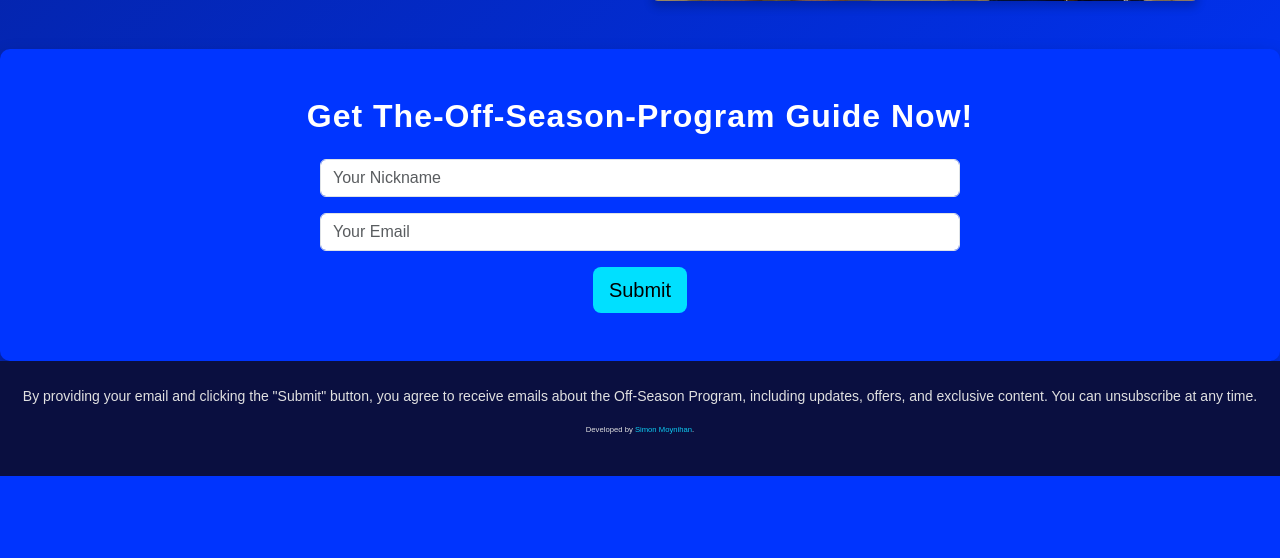
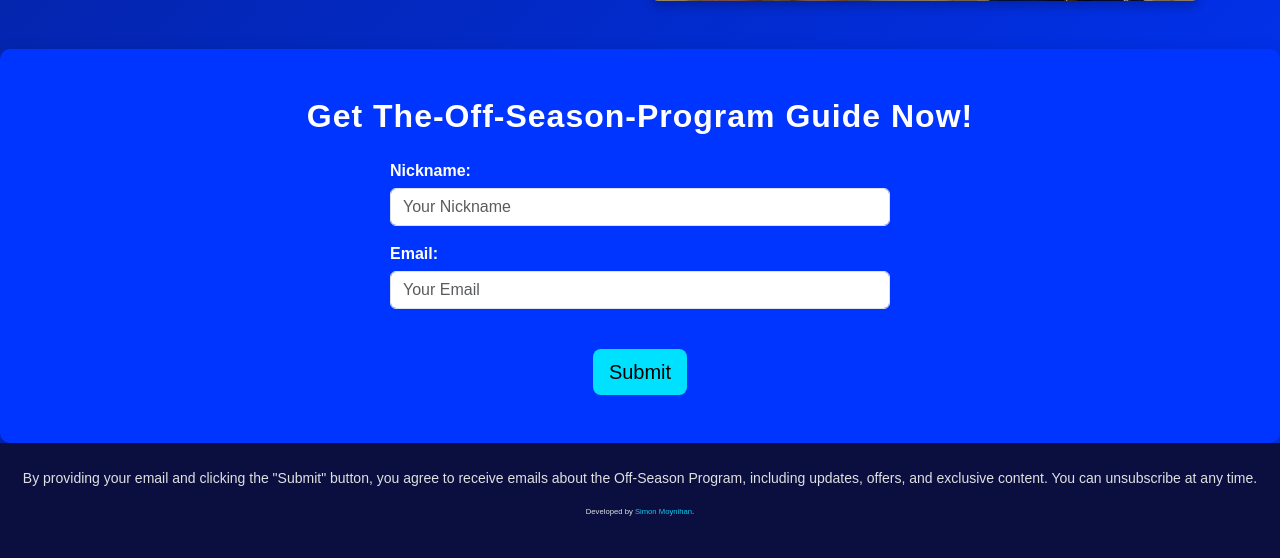
Before and after one commit to SimonMoynihan33/optin-page, a Django app: page / in a window 1280 px wide. Shown: the part 2494-3052 px from the top of the page. Before the commit the page ends 2970 px from the top, so only its background shows below. Run offline with Django 5.2, Linux system fonts and the light colour scheme.

Commit message:
Add extra django form validation and style thank you page

```diff
--- /dev/null
+++ b/landing/forms.py
@@ -0,0 +1,18 @@
+from django import forms
+
+class OptInForm(forms.Form):
+    nickname = forms.CharField(
+        max_length=50,
+        required=True,
+        widget=forms.TextInput(attrs={
+            'class': 'form-control',
+            'placeholder': 'Your Nickname'
+        })
+    )
+    email = forms.EmailField(
+        required=True,
+        widget=forms.EmailInput(attrs={
+            'class': 'form-control',
+            'placeholder': 'Your Email'
+        })
+    )
--- a/landing/static/landing/css/optin.css
+++ b/landing/static/landing/css/optin.css
@@ -89,6 +89,39 @@ footer {
     transform: translateY(-2px);
 }
 
+/* Form Styles */
+form .mb-3 {
+    text-align: left;
+    max-width: 500px;
+    margin: 0 auto;
+}
+
+form label {
+    font-weight: bold;
+    margin-bottom: 5px;
+    display: block;
+}
+
+form input {
+    width: 100%;
+    padding: 10px;
+    border-radius: 5px;
+    border: 1px solid #ccc;
+}
+
+form input:focus {
+    border-color: #00e0ff;
+    outline: none;
+    box-shadow: 0 0 5px rgba(0, 224, 255, 0.5);
+}
+
+form .text-danger {
+    font-size: 0.9rem;
+    margin-top: 5px;
+    color: red;
+}
+
+
 /* Fade-in effect */
 .fade-in {
     opacity: 0;
@@ -119,6 +152,10 @@ footer {
     text-decoration: none !important;
 }
 
+div.text-center {
+    margin: 1rem; /* Ensures spacing on smaller screens */
+}
+
 a {
     text-decoration: none;
 }
@@ -136,8 +173,10 @@ a {
         display: none; /* Hide the long heading */
     }
 
-    .input-width {
-        width: 80%;
+    form {
+        width: 80% !important;
+        margin-right: auto;
+        margin-left: auto;
     }
 
     .mobile-heading {
--- a/landing/templates/landing/index.html
+++ b/landing/templates/landing/index.html
@@ -65,9 +65,25 @@
         <h2 class="fw-bold">Get The-Off-Season-Program Guide Now!</h2>
         <form method="POST" class="mt-4">
             {% csrf_token %}
-            <input type="text" name="nickname" class="form-control mb-3 input-width  mx-auto" placeholder="Your Nickname" required>
-            <input type="email" name="email" class="form-control mb-3 input-width mx-auto" placeholder="Your Email" required>
-            <button type="submit" class="btn btn-info btn-lg">Submit</button>
+            <div class="mb-3">
+                {{ form.nickname.label_tag }}
+                {{ form.nickname }}
+                {% if form.nickname.errors %}
+                    <div class="text-danger">
+                        {{ form.nickname.errors|join:", " }}
+                    </div>
+                {% endif %}
+            </div>
+            <div class="mb-3">
+                {{ form.email.label_tag }}
+                {{ form.email }}
+                {% if form.email.errors %}
+                    <div class="text-danger">
+                        {{ form.email.errors|join:", " }}
+                    </div>
+                {% endif %}
+            </div>
+            <button type="submit" class="btn btn-info btn-lg mt-4">Submit</button>
         </form>
     </section>
 
--- a/landing/views.py
+++ b/landing/views.py
@@ -1,17 +1,17 @@
 from django.shortcuts import render
-from .models import OptIn  # Import the model
+from .forms import OptInForm
 
 def index(request):
-    if request.method == 'POST':
-        # Get data from the submitted form
-        nickname = request.POST.get('nickname')
-        email = request.POST.get('email')
+    if request.method == "POST":
+        form = OptInForm(request.POST)
+        if form.is_valid():
+            nickname = form.cleaned_data['nickname']
+            email = form.cleaned_data['email']
 
-        # Save the data to the database
-        OptIn.objects.create(nickname=nickname, email=email)
+            # Logic for storing or sending email data (e.g., to Mailchimp)
 
-        # Render a thank-you page after successful submission
-        return render(request, 'landing/thank_you.html')
+            return render(request, 'landing/thank_you.html')
+    else:
+        form = OptInForm()
 
-    # Render the main landing page for GET requests
-    return render(request, 'landing/index.html')
+    return render(request, 'landing/index.html', {'form': form})
--- /dev/null
+++ b/requirements.txt
@@ -0,0 +1,3 @@
+asgiref==3.8.1
+Django==5.1.5
+sqlparse==0.5.3
```
Also changed, not shown: landing/templates/landing/thank_you.html (+10 -3 lines), db.sqlite3.
